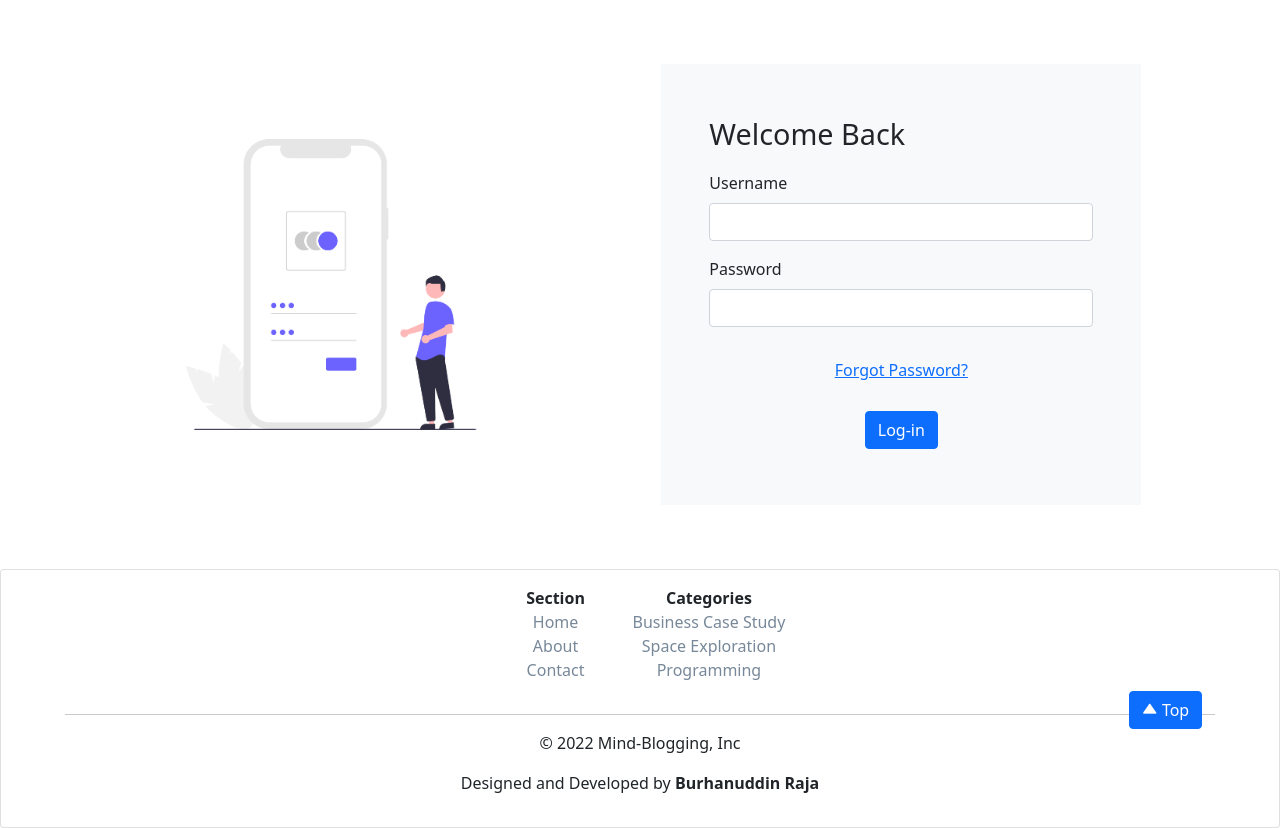
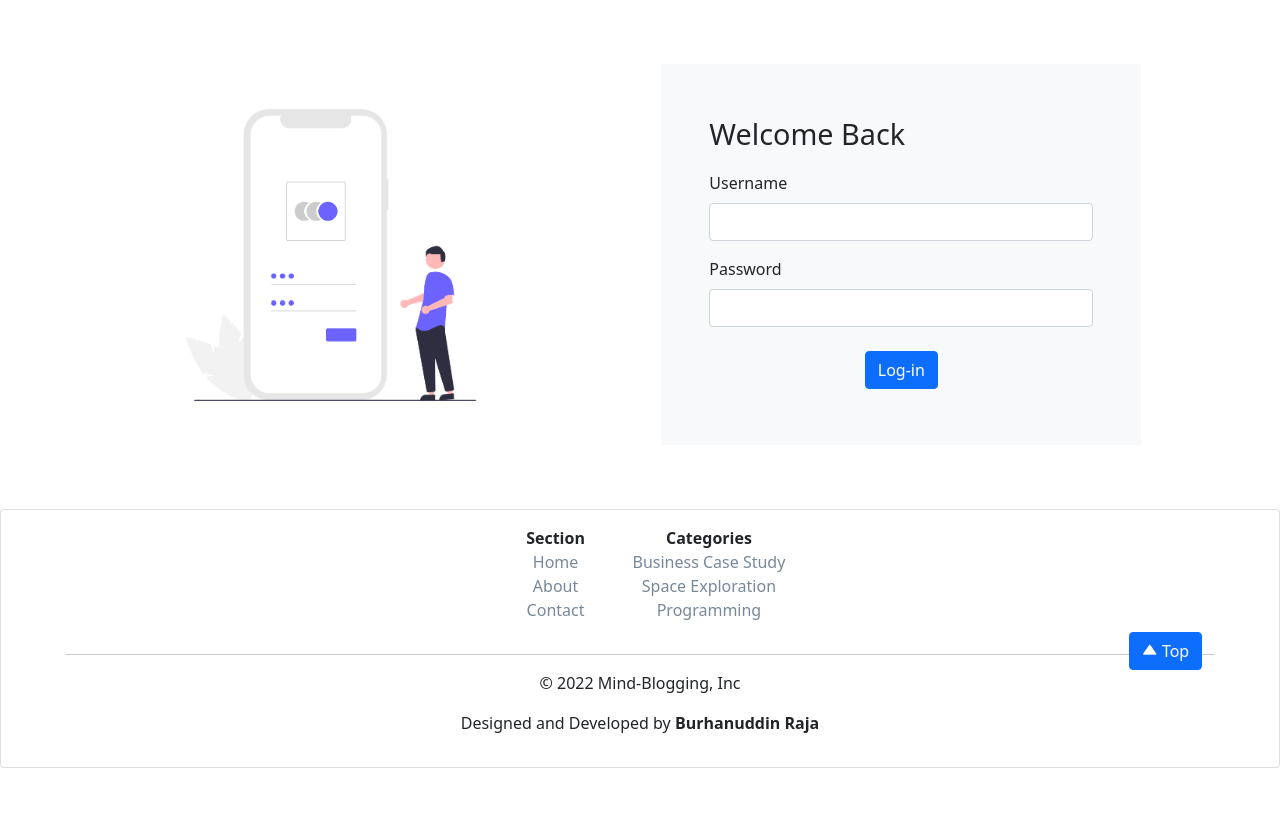
Before and after one commit to BurhanRaja/Blog, a Django app: page /login/ in a window 1280 px wide. Shown: the part 69-897 px from the top of the page. After the commit the page ends 837 px from the top, so only its background shows below. Run offline with Django 4.2, Linux system fonts and the light colour scheme; parts of the project's set-up code (start-up, migrations or seed data) failed here and were passed over.

Commit message:
login modified

```diff
--- a/templates/auth/log-in.html
+++ b/templates/auth/log-in.html
@@ -30,7 +30,6 @@
                 <input type="password" class="form-control" id="password" name="password">
             </div>
             <div class="text-center">
-                <p class="mx-3"><a href="/forgot-password/" class="fs-6">Forgot Password?</a></p>
                 <button type="submit" class="btn btn-primary my-2">Log-in</button>
             </div>
         </form>
```
